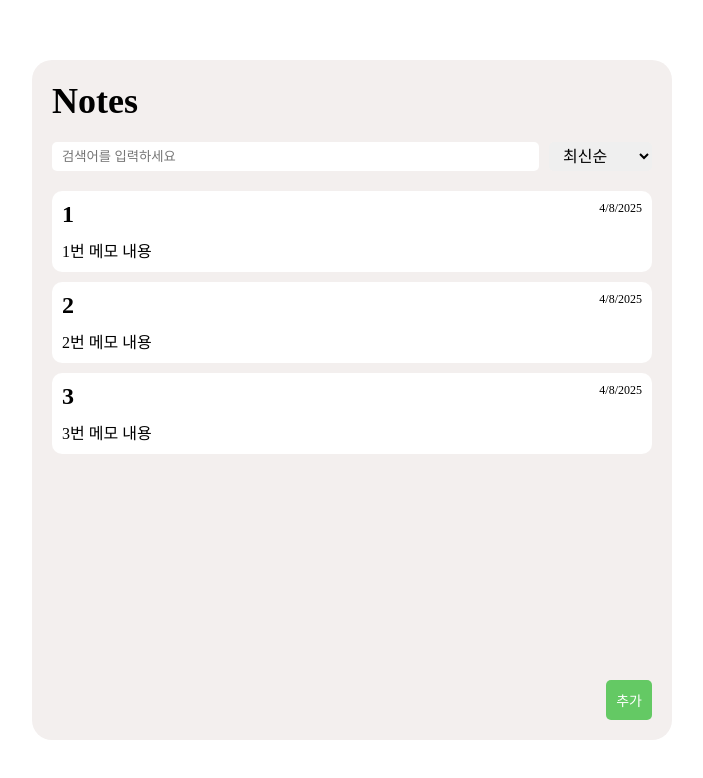
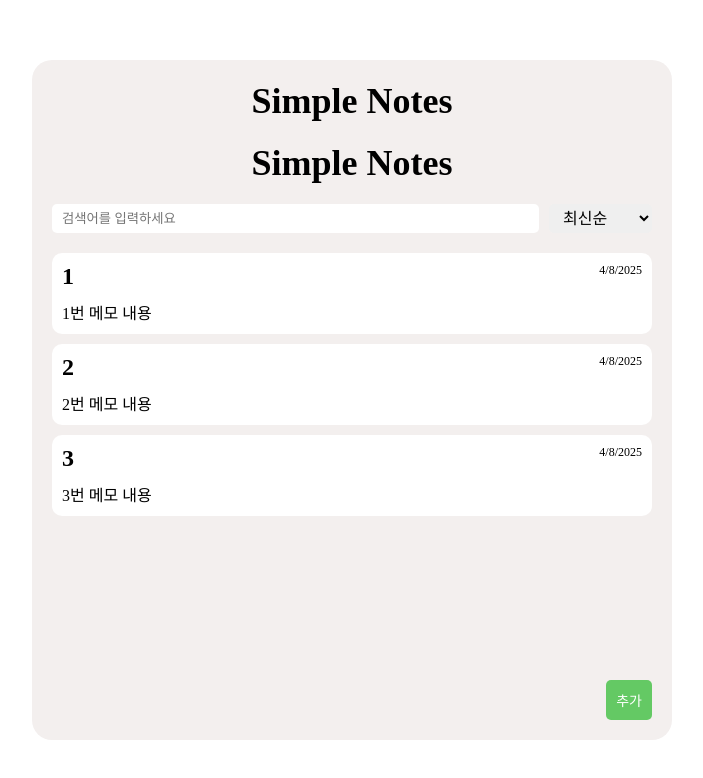
Before and after one commit to minseong-dev/react_noteApp, a React (Vite) app: page / in a window 1280 px wide. Shown: the top 778 px of the page, without its empty margins (288-991 px from the left). Built offline with nearby package versions, Linux system fonts and the light colour scheme; a web font is replaced by a local one.

Commit message:
UPDATE : header 수정

```diff
--- a/src/components/Header.css
+++ b/src/components/Header.css
@@ -1,8 +1,22 @@
 .Header {
+    display: flex;
     margin-bottom: 20px;
 }
 
-.Header > h1 {
+.Header .Header_left {
+    width: 25%;
+    justify-content: flex-start;
+}
+
+.Header .Header_center {
+    width: 50%;
+    justify-content: center;
     font-size: 36px;
-    margin: 0px;
+    font-weight: 600;
+    text-align: center;
 }
+
+.Header .Header_right {
+    width: 25%;
+    justify-content: flex-end;
+}
--- a/src/components/Header.jsx
+++ b/src/components/Header.jsx
@@ -1,9 +1,11 @@
 import "./Header.css";
 
-const Header = () => {
+const Header = ({ leftChild }) => {
     return (
         <div className="Header">
-            <h1>Notes</h1>
+            <div className="Header_left">{leftChild}</div>
+            <div className="Header_center">Simple Notes</div>
+            <div className="Header_right"></div>
         </div>
     );
 };
--- a/src/pages/Home.jsx
+++ b/src/pages/Home.jsx
@@ -58,6 +58,8 @@ const Home = () => {
     const filteredData = getFilteredData();
 
     return (
+        <>
+            <Header />
             <div className="Home">
                 <div className="menu_bar">
                     <input
@@ -79,6 +81,7 @@ const Home = () => {
                     <Button text="추가" />
                 </div>
             </div>
+        </>
     );
 };
 
```
Lines whose indentation alone changed are shown as unchanged.
